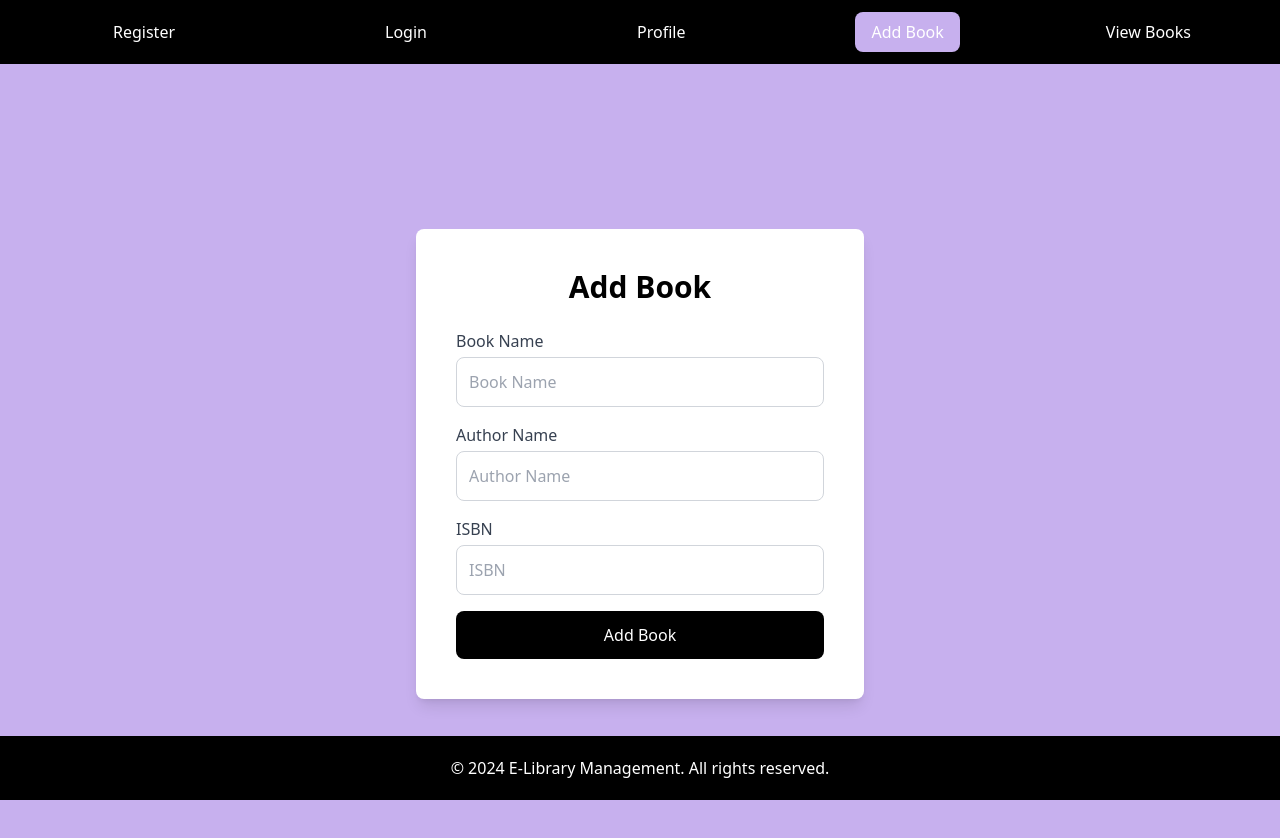
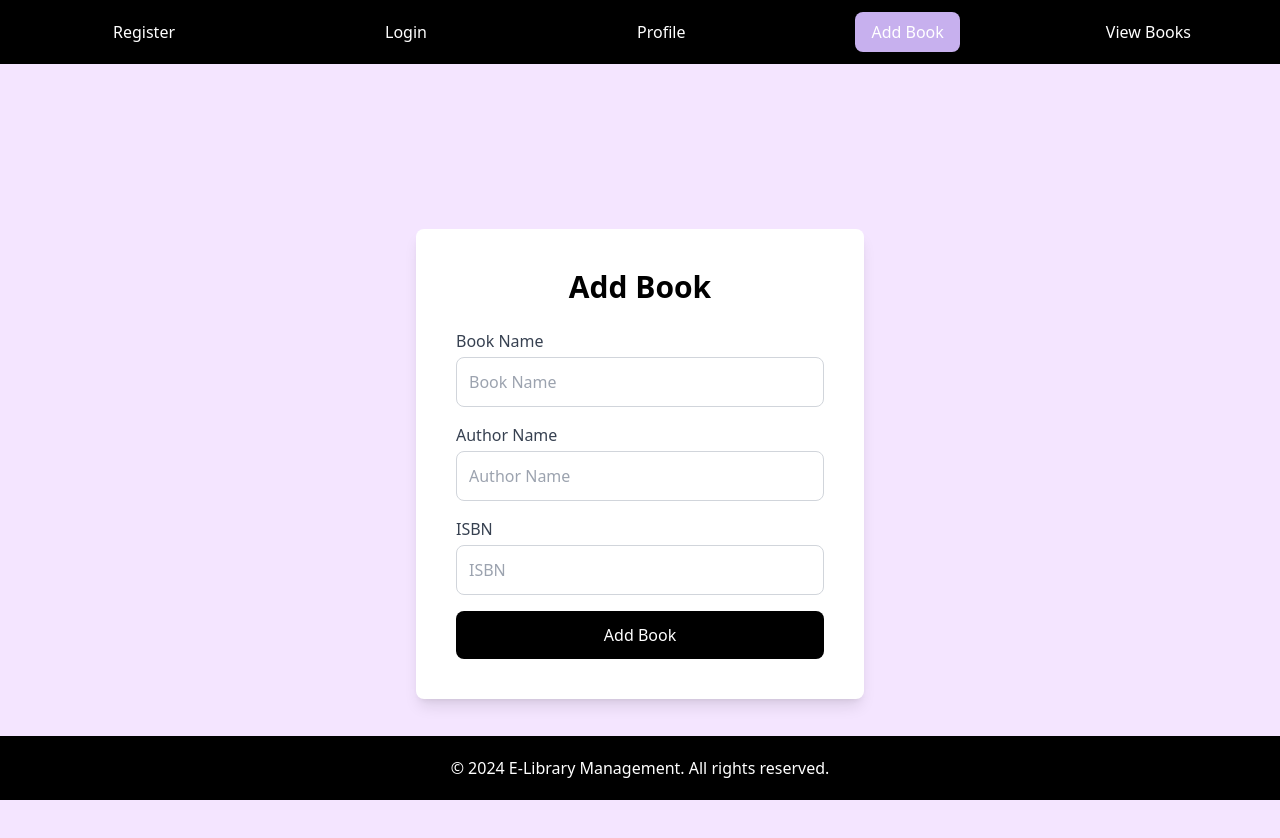
Before and after one commit to DilsharaRathnayaka/Library_Management_System, a React (Vite) app in the folder LMSystem/: page /add in a window 1280 px wide. Shown: the top 838 px of the page. Built offline with nearby package versions, Linux system fonts and the light colour scheme.

Commit message:
Save changes to AddBook.jsx

```diff
--- a/LMSystem/src/components/AddBook.jsx
+++ b/LMSystem/src/components/AddBook.jsx
@@ -26,7 +26,7 @@
   };
 
   return (
-    <div className="flex justify-center items-center h-screen bg-[#c7b0ee]">
+    <div className="flex justify-center items-center h-screen bg-[#f4e5ff]">
       <div className="bg-white p-10 rounded-lg shadow-lg w-full max-w-md transition-transform duration-300">
         <h2 className="text-3xl font-bold text-black mb-6 text-center">
           Add Book
```
